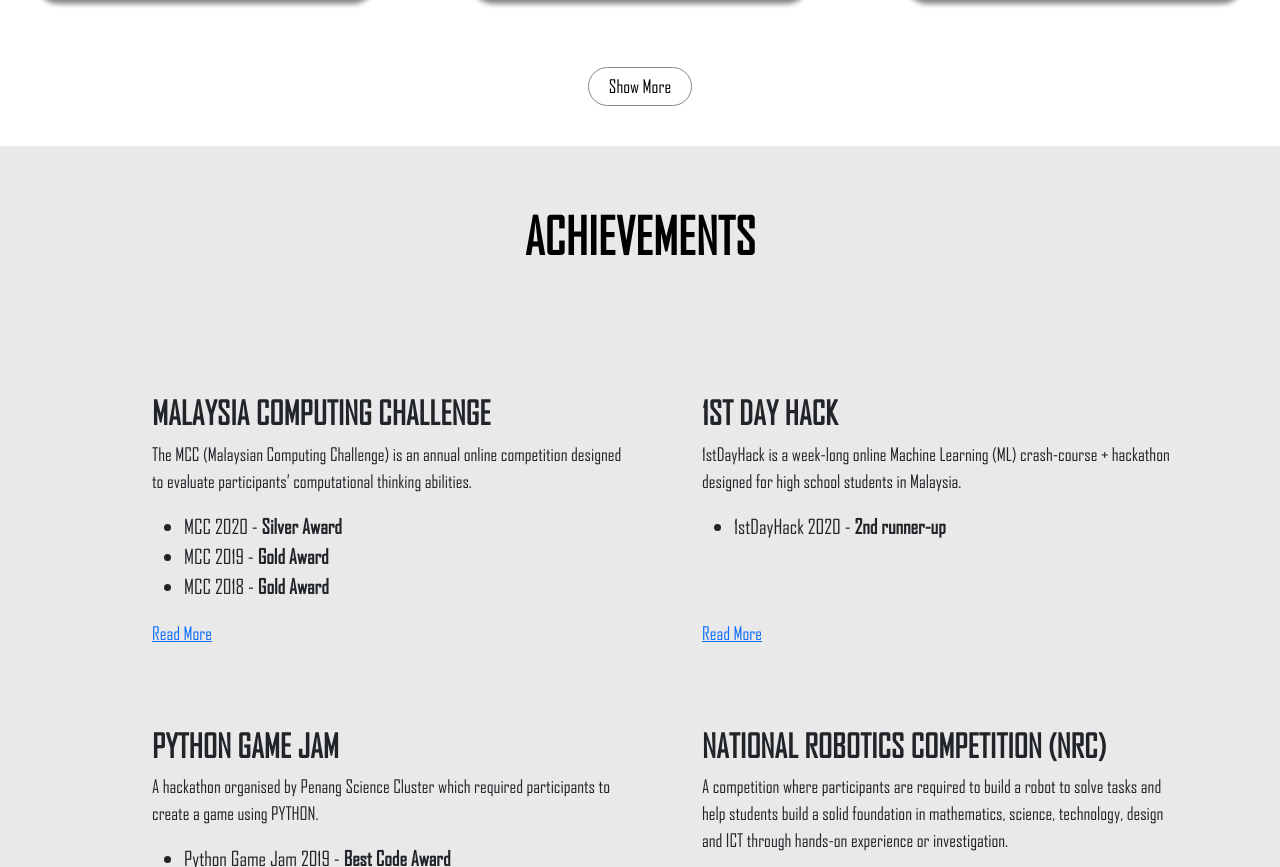
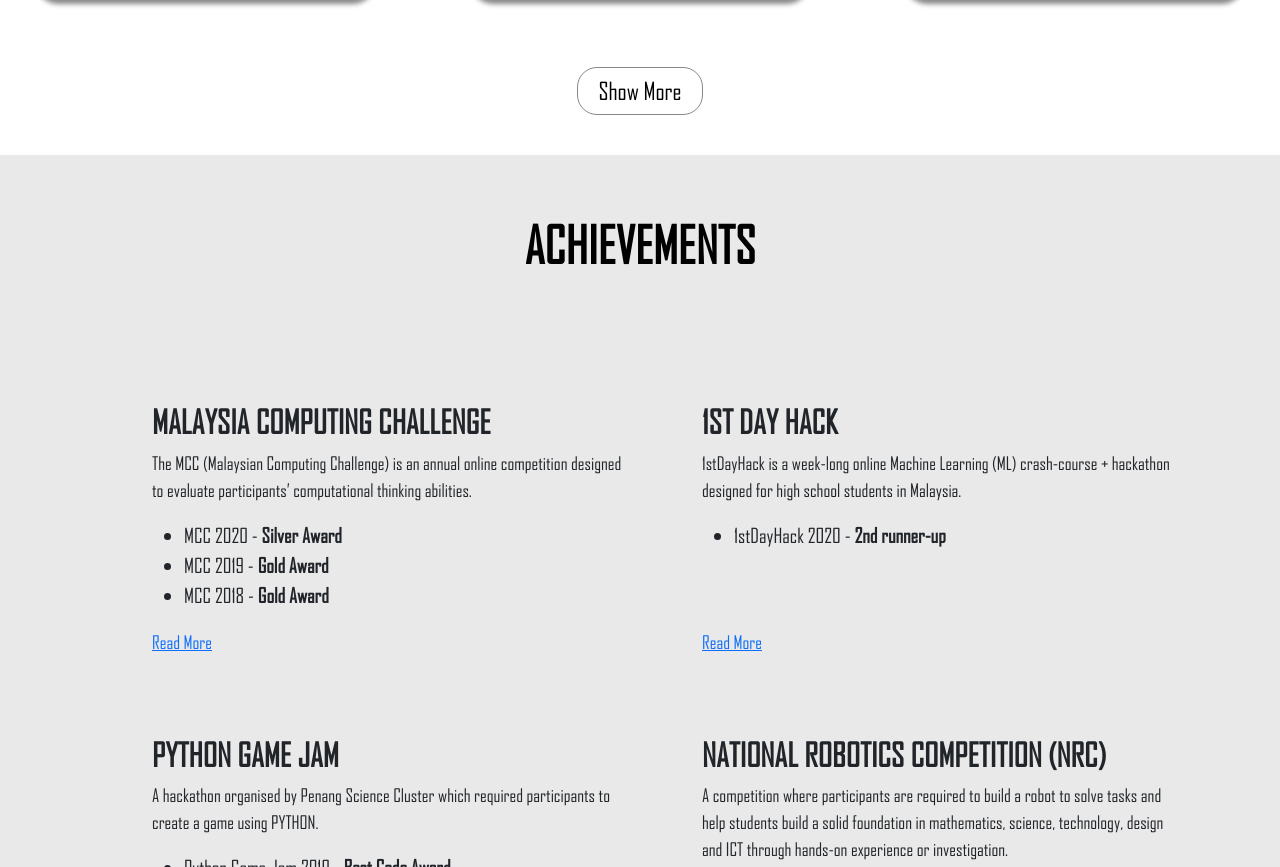
Before and after one commit to ChenZ03/portfolio, a plain HTML site: page index.html in a window 1280 px wide. Shown: the part 3331-4198 px from the top of the page. Drawn offline with nearby package versions, Linux system fonts and the light colour scheme.

Commit message:
Increase button font size

```diff
--- a/assets/css/style.css
+++ b/assets/css/style.css
@@ -44,7 +44,8 @@
 header {
 	width: 100%;
 	height: 100vh;
-    background: linear-gradient(rgba(0, 0, 0, 0.2), rgba(0, 0, 0, 0.1)), url(../img/bg.jpg);
+	background: linear-gradient(rgba(0, 0, 0, 0.2), rgba(0, 0, 0, 0.1)),
+		url(../img/bg.jpg);
 	background-size: cover;
 	background-position: center;
 	background-attachment: fixed;
@@ -169,7 +170,6 @@
 }
 
 .about .row .col-lg-7 h2 {
-
 	padding-top: 50px;
 	font-size: 55px;
 	font-weight: normal;
@@ -302,7 +302,7 @@
 }
 
 .button2 {
-    font-size: 18px;
+	font-size: 24px;
 	margin-top: 20px;
 	padding-left: 20px;
 	padding-right: 20px;
```
Lines whose indentation alone changed are shown as unchanged.
